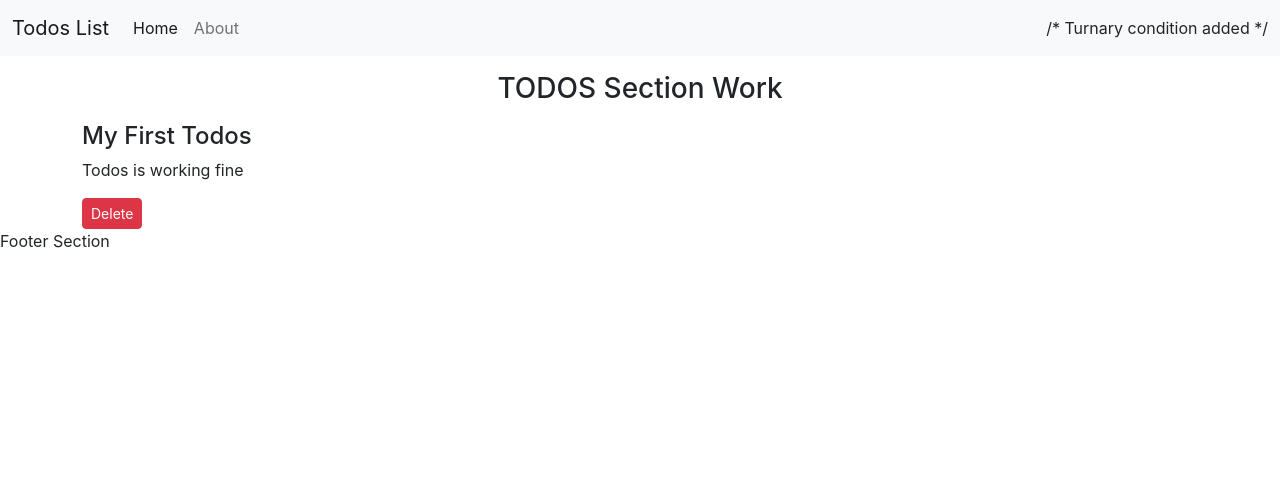
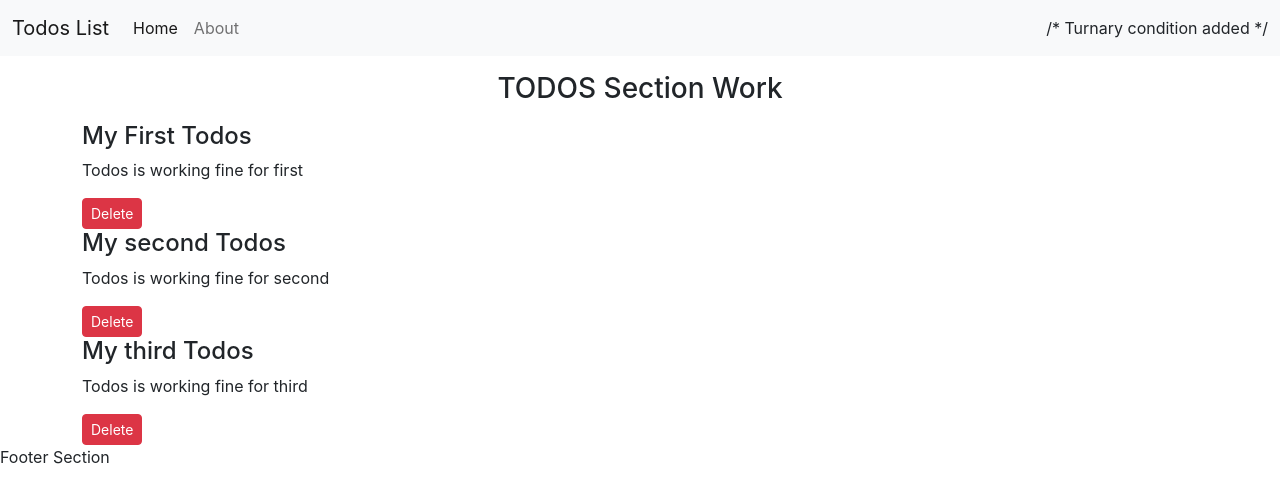
Before and after one commit to imsanjeev1/ReactAppProject, a React (Create React App) app in the folder todos-list/: page / in a window 1280 px wide. Shown: the top 502 px of the page. Built offline with nearby package versions, Linux system fonts and the light colour scheme.

Commit message:
Fetch multiple option and through map function and delete function added and call with arrow function to avoid onloading page call function

```diff
--- a/todos-list/src/App.js
+++ b/todos-list/src/App.js
@@ -6,31 +6,34 @@ import Todos from './Component/Todos';
 
 
 function App() {
+    const onDelete =(todo) =>{
+        console.log("Delete",todo);
+    }
     let todos=[
         {
             id:1,
             title:  "My First Todos",
-            desc:  "Todos is working fine"
+            desc:  "Todos is working fine for first"
 
         },
          {
             id:2,
             title: "My second Todos",
-            desc: "Todos is working fine"
+            desc: "Todos is working fine for second"
 
         },
          {
             id:3,
             title: "My third Todos",
-            desc: "Todos is working fine"
+            desc: "Todos is working fine for third"
 
-        },
+        }
 
     ]
   return (
       <>
     <Header title="Todos List" searchBar={false}/>
-    <Todos todos={todos}/>
+    <Todos todos={todos} onDelete={onDelete}/>
      <Footer/>
 
       </>
--- a/todos-list/src/Component/Todo.js
+++ b/todos-list/src/Component/Todo.js
@@ -1,11 +1,12 @@
 import React from 'react'
 
-export const Todo = ({todo})=> {
+export const Todo = ({todo,onDelete})=> {
     return (
         <div>
         <h4>{todo.title}</h4>
             <p>{todo.desc}</p>
-            <button className="btn btn-sm btn-danger">Delete</button>
+            <button className="btn btn-sm btn-danger" onClick={() =>{onDelete(todo)}}>Delete</button>
+            {/*//() =>(Arrow function)*/}
         </div>
 
     )
--- a/todos-list/src/Component/Todos.js
+++ b/todos-list/src/Component/Todos.js
@@ -4,7 +4,9 @@ export default function Todos(props) {
     return (
         <div className="container">
             <h3 className="text-center my-3">TODOS Section Work</h3>
-            <Todo todo={props.todos[0]}/>
+            {props.todos.map((todo)=>{
+                return <Todo todo={todo} key={todo.id} onDelete={props.onDelete}/>
+            })}
         </div>
     )
 }
```
